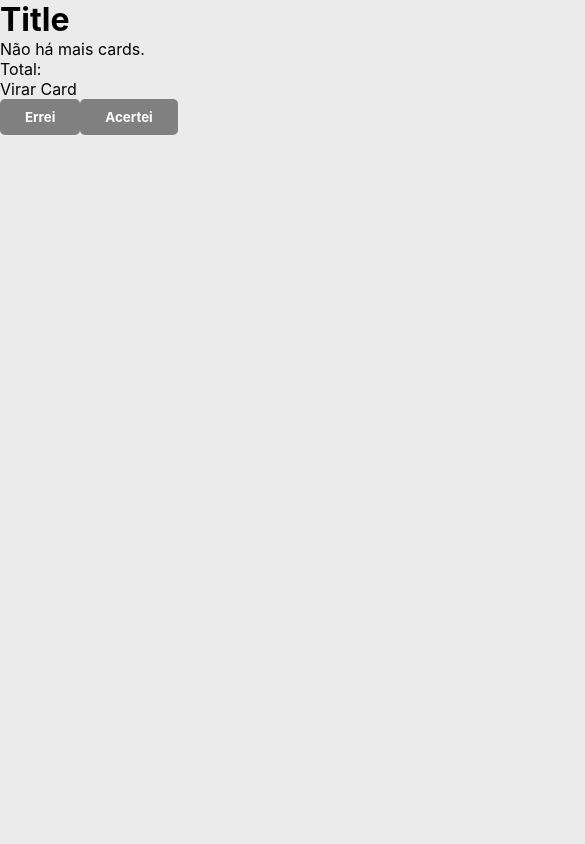
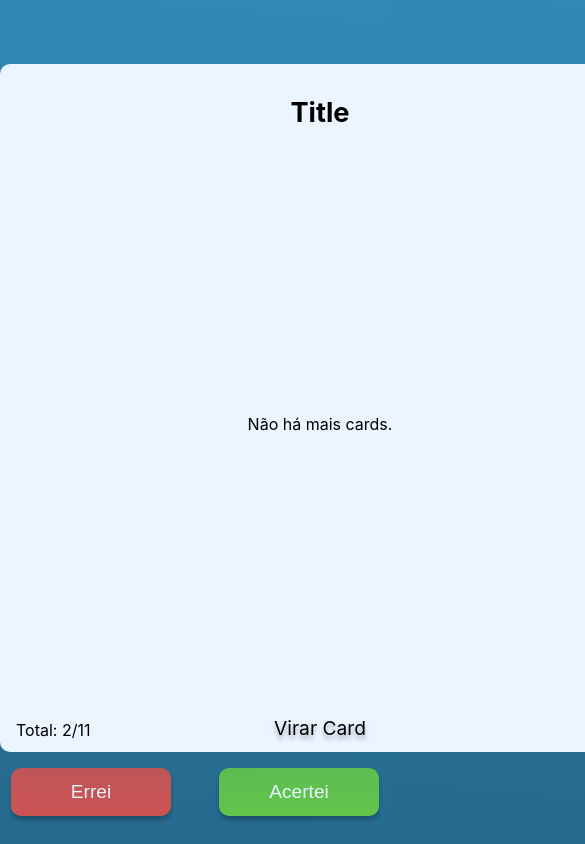
Before and after one commit to Studio-024/memorize, a React (Create React App) app in the folder client/: page / in a window 390 px wide. Shown: the top 844 px of the page, 585 px wide, since content can reach past the window. Built offline with nearby package versions, Linux system fonts and the light colour scheme; no server answers.

Commit message:
UI Card complete (not responsive)

```diff
--- a/client/src/components/Cards.tsx
+++ b/client/src/components/Cards.tsx
@@ -30,7 +30,7 @@ export default function Cards({dataCards, buttonIndex}: Props) {
             <h1 className="card_title">Title</h1>
             <p className="card_quest">{question}</p>
             <div className="card_footer">
-                <span>Total: <a></a></span>
+                <span>Total:&nbsp;<a>2/11</a></span>
                 <div> Virar Card</div>
             </div>
         </div>
--- a/client/src/css/App.css
+++ b/client/src/css/App.css
@@ -1,17 +1,87 @@
 button {
   border: none;
-  padding: 10px 25px 10px 25px;
+  height: 3rem;
+  width: 10rem;
+  font-size: 1.2rem;
   border-radius: 5px;
-  color: white;
-  background-color: gray;
-  font-weight: bolder;
-  font-family: var(--font-family-primary);
   cursor: pointer; }
+
+html, body {
+  width: 100%;
+  height: 100%;
+  background: linear-gradient(185deg, #3189B4 0%, #2B7AA1 50%, #266A8D 100%); }
 
 .container {
   display: flex;
-  flex-direction: column; }
+  flex-direction: column;
+  height: 100%;
+  width: 100%; }
 
 main {
   display: flex;
   flex-direction: column; }
+
+.card {
+  display: flex;
+  flex-direction: column;
+  background-color: #ebf5ff;
+  height: 43rem;
+  width: 40rem;
+  margin-inline: auto;
+  margin-top: 4rem;
+  border-radius: 10px; }
+
+.card_title {
+  display: flex;
+  flex-direction: column;
+  text-align: center;
+  justify-content: center;
+  margin: 1rem;
+  height: 4rem;
+  font-size: 1.7rem; }
+
+.card_quest {
+  display: flex;
+  flex-direction: column;
+  height: 33rem;
+  margin: 0 1rem 0 1rem;
+  text-align: center;
+  justify-content: center;
+  font-size: 1rem; }
+
+.card_footer {
+  display: flex;
+  margin-top: 1rem;
+  height: 3rem;
+  position: relative; }
+  .card_footer > div {
+    display: flex;
+    width: 100%;
+    justify-content: center;
+    align-items: center;
+    text-shadow: 0px 4px 4px rgba(0, 0, 0, 0.301);
+    font-size: 1.2rem; }
+  .card_footer > span {
+    display: flex;
+    justify-content: center;
+    align-items: center;
+    margin: 1rem;
+    position: absolute;
+    font-size: 1rem; }
+
+.card_missAndHit {
+  margin: 1rem auto 1rem auto; }
+
+#card_missed {
+  background: linear-gradient(180deg, rgba(206, 83, 83, 0.9) 0%, #CE5353 100%);
+  box-shadow: 0px 4px 4px rgba(0, 0, 0, 0.25);
+  border-radius: 10px;
+  color: #e9f4ff;
+  margin-right: 1.5rem; }
+
+#card_hit {
+  background: linear-gradient(180deg, rgba(99, 197, 75, 0.9) 0%, #63C54B 100%);
+  box-shadow: 0px 4px 4px rgba(0, 0, 0, 0.25);
+  border-radius: 10px;
+  color: #e9f4ff;
+  margin-left: 1.5rem; }
--- a/client/src/css/index.css
+++ b/client/src/css/index.css
@@ -6,7 +6,6 @@ body {
   margin: 0;
   padding: 0; }
 
-html, body, #root, html {
+html, body {
   width: 100%;
-  height: 100%;
-  background-color: #ebebeb; }
+  height: 100%; }
--- a/client/src/pages/Dashboard.tsx
+++ b/client/src/pages/Dashboard.tsx
@@ -30,9 +30,9 @@ const Dashboard = () => {
         <div className="container" id="containerCard">
             <main>
                 <Cards dataCards={orderCards} buttonIndex={index}/>
-                <div className="dashboard__content__next">
-                    <button className="buttons" id="dashboard__content__erro" onClick={resetCard}>Errei</button>
-                    <button className="buttons" id="dashboard__content__acerto" onClick={resetCard}>Acertei</button>
+                <div className="card_missAndHit">
+                    <button id="card_missed" onClick={resetCard}>Errei</button>
+                    <button id="card_hit" onClick={resetCard}>Acertei</button>
                 </div>
             </main>
         </div>
--- a/client/src/scss/App.scss
+++ b/client/src/scss/App.scss
@@ -1,20 +1,99 @@
+$background-primary: linear-gradient(185deg, #3189B4 0%, #2B7AA1 50%, #266A8D 100%);
+$background-Card: hsla(209, 100%, 96%, 1);
+$font-size-min: 1rem;
+$font-size-default: 1.2rem;
+$font-size-great: 1.7rem;
+
 button{
   border: none;
-  padding: 10px 25px 10px 25px;
+  height: 3rem;
+  width: 10rem;
+  font-size: $font-size-default;
   border-radius: 5px;
-  color: white;
-  background-color: gray;
-  font-weight: bolder;
-  font-family: var(--font-family-primary);
   cursor:pointer;
+}
+html, body{
+  width: 100%;
+  height: 100%;
+  background: $background-primary;
+
 }
 
 .container{
   display: flex;
   flex-direction: column;
+  height: 100%;
+  width: 100%;
 }
 
 main{
   display: flex;
   flex-direction: column;
 }
+.card{
+  display: flex;
+  flex-direction: column;
+  background-color: $background-Card;
+  height: 43rem;
+  width: 40rem;
+  margin-inline: auto;
+  margin-top: 4rem;
+  border-radius: 10px;
+}
+.card_title{
+  display: flex;
+  flex-direction: column;
+  text-align: center;
+  justify-content: center;
+  margin: 1rem;
+  height: 4rem;
+  font-size: $font-size-great;
+}
+.card_quest{
+  display: flex;
+  flex-direction: column;
+  height: 33rem;
+  margin: 0 1rem 0 1rem;
+  text-align: center;
+  justify-content: center;
+  font-size: $font-size-min;
+}
+.card_footer{
+  display: flex;
+  margin-top: 1rem;
+  height: 3rem;
+  position: relative;
+  & > div{
+    display: flex;
+    width: 100%;
+    justify-content: center;
+    align-items: center;
+    text-shadow: 0px 4px 4px rgba(0, 0, 0, 0.301);
+    font-size: $font-size-default;
+  }
+  & > span{
+    display: flex;
+    justify-content: center;
+    align-items: center;
+    margin: 1rem;
+    position: absolute;
+    font-size: $font-size-min;
+  }
+}
+.card_missAndHit{
+  margin: 1rem auto 1rem auto;
+}
+#card_missed{
+  background: linear-gradient(180deg, rgba(206, 83, 83, 0.9) 0%, #CE5353 100%);
+  box-shadow: 0px 4px 4px rgba(0, 0, 0, 0.25);
+  border-radius: 10px;
+  color: rgba(233, 244, 255, 1);
+  margin-right: 1.5rem;
+}
+#card_hit{
+  background: linear-gradient(180deg, rgba(99, 197, 75, 0.9) 0%, #63C54B 100%);
+  box-shadow: 0px 4px 4px rgba(0, 0, 0, 0.25);
+  border-radius: 10px;
+  color: rgba(233, 244, 255, 1);
+  margin-left: 1.5rem;
+}
--- a/client/src/scss/index.scss
+++ b/client/src/scss/index.scss
@@ -8,8 +8,8 @@ body {
   margin: 0;
   padding: 0;
 }
-html, body, #root, html{
+html, body{
   width: 100%;
   height: 100%;
-  background-color: rgb(235, 235, 235);
+
 }
```
